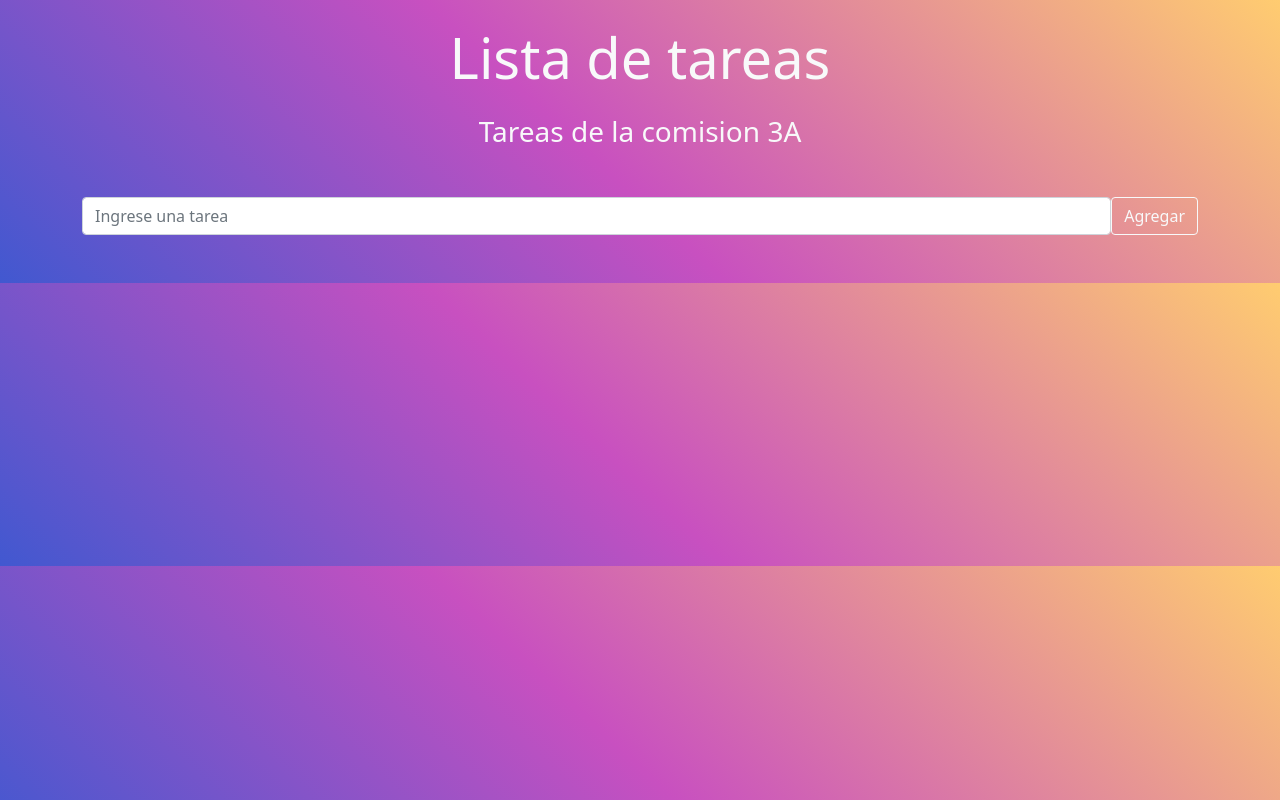
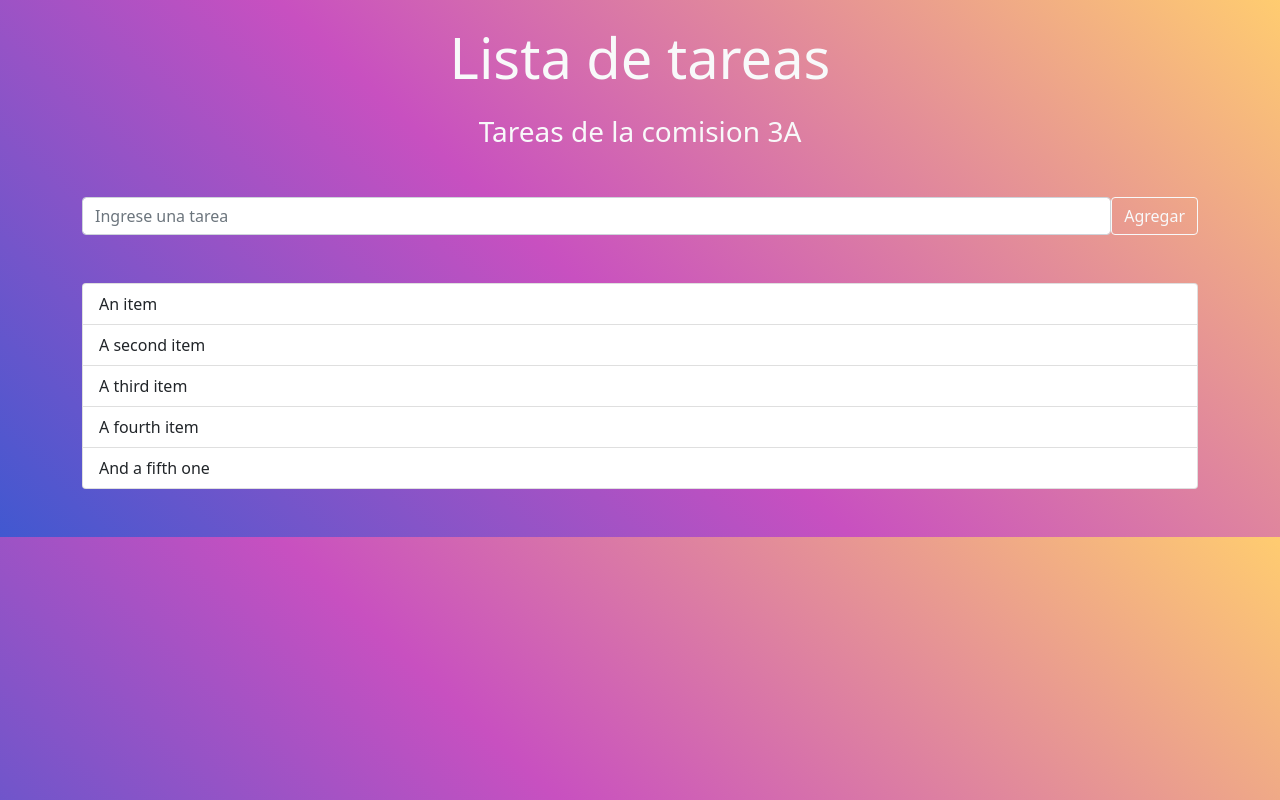
Before and after one commit to earias08/listatareas3a, a React (Create React App) app: page / in a window 1280 px wide. Built offline with nearby package versions, Linux system fonts and the light colour scheme.

Commit message:
se agrego la logica del submit en FormTarea y se agrego el componente Lista

```diff
--- a/src/components/FormTarea.js
+++ b/src/components/FormTarea.js
@@ -1,9 +1,10 @@
-import React, {useState} from "react";
+import React, { useState } from "react";
+import Lista from "./Lista";
 
 const FormTarea = () => {
   // aqui escribo codigo de js
   // vamos a crear 2 state
-const [tarea,setTarea] = useState('');
+  const [tarea, setTarea] = useState("");
   const [listaTareas, setListaTareas] = useState([]);
 
   // const guardarTarea = (e) =>{
@@ -12,21 +13,37 @@ const [listaTareas, setListaTareas] = useState([]);
   //     setTarea(e.target.value);
   // }
 
+  const handleSubmit = (e) => {
+    e.preventDefault();
+    console.log("desde la funcion handleSubmit");
+    // agregar la tarea en el state listatareas
+    // let variable = [...listatareas,nuevovalor]
+    setListaTareas([...listaTareas, tarea]);
+    // limpiar el valor del state tarea
+    setTarea("");
+  };
+
   return (
     //   aqui tambien puedo agregar js
-    <div className='container my-5'>
+    <div className="container my-5">
       {/* agregar aqui el HTML */}
-      <form className='W-75'>
-        <div className='d-flex mt-3'>
+      <form className="W-75" onSubmit={handleSubmit}>
+        <div className="d-flex mt-3">
           <input
             type="text"
             placeholder="Ingrese una tarea"
             className="form-control"
             onChange={(e) => setTarea(e.target.value)}
+            value={tarea}
           />
-          <button className='btn btn-outline-light'>Agregar</button>
+          <button className="btn btn-outline-light" type="submit">
+            Agregar
+          </button>
         </div>
       </form>
+      <article className="my-5">
+        <Lista></Lista>
+      </article>
     </div>
   );
 };
--- /dev/null
+++ b/src/components/Lista.js
@@ -0,0 +1,15 @@
+import React from "react";
+
+const Lista = () => {
+  return (
+    <ul className="list-group">
+      <li className="list-group-item">An item</li>
+      <li className="list-group-item">A second item</li>
+      <li className="list-group-item">A third item</li>
+      <li className="list-group-item">A fourth item</li>
+      <li className="list-group-item">And a fifth one</li>
+    </ul>
+  );
+};
+
+export default Lista;
```
Lines whose indentation alone changed are shown as unchanged.
